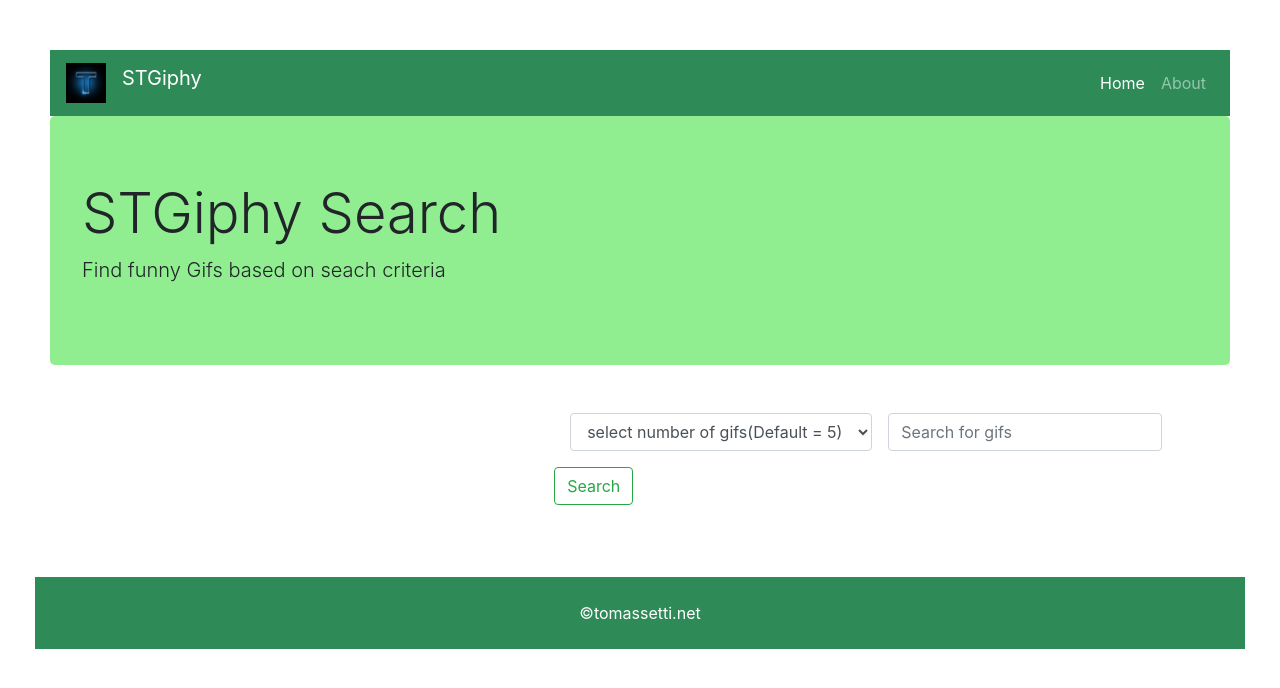
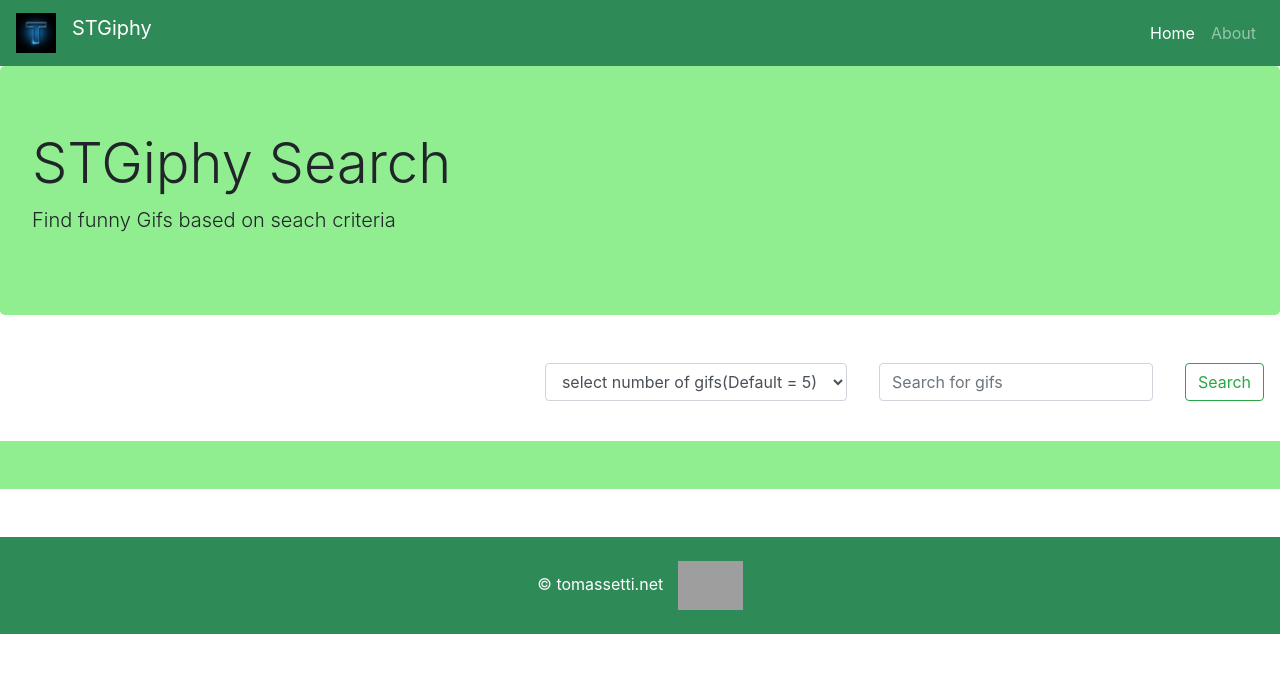
Before and after one commit to scotttct/stgiphy, a plain HTML site: page index.html in a window 1280 px wide. Drawn offline with nearby package versions, Linux system fonts and the light colour scheme; grey boxes are pictures that could not be loaded.

Commit message:
changed layout

```diff
--- a/css/styles.css
+++ b/css/styles.css
@@ -1,5 +1,5 @@
 body {
-  padding: 50px;
+  padding: 0px;
 }
 
 #thumbs {
--- a/index.html
+++ b/index.html
@@ -12,7 +12,7 @@
           <div class="d-flex flex-grow-1">
               <span class="w-100 d-lg-none d-block"><!-- hidden spacer to center brand on mobile --></span>
               <a class="navbar-brand" href="index.html">
-                <img src="T.gif" height="40" alt="Giphy Gif">
+                <img src="./T.gif" height="40" alt="Giphy Gif">
               </a>
               <a class="navbar-brand" href="index.html">STGiphy</a>
               <div class="w-100 text-right">
@@ -32,16 +32,18 @@
               </ul>
           </div>
       </nav>
-      <div class="jumbotron" style="background-color:  lightgreen;">
+      <div class="d-sm-none d-none d-md-block">
+
+        <div class="jumbotron" id="jumbo" style="background-color: lightgreen;">
               <h1 class="display-4">STGiphy Search</h1>
             <p class="lead">Find funny Gifs based on seach criteria</p>
         </div>
+    </div>
     </header>
-    <div class="row">
-      <div class="col-md-5">
-      </div>
-      <div class="col-md-7">
-        <div class="float-right">
+    <div class="row" >
+
+      <div class="col-md-12">
+        <div class="float-lg-right d-sm-inline-block">
           <form class="form-inline pb-4 my-2 my-lg-0" id="searchForm">
             <label for="ddlNum" class="sr-only">select number of gifs</label>
             <select class="form-control m-3" id="ddlNum">
@@ -53,16 +55,16 @@
               <option value="100">100 gifs</option>
             </select>
             <label for="searchInput" class="sr-only"> Search Gifs Input Control</label>
-            <input class="form-control mr-sm-2" id="searchInput" type="search" placeholder="Search for gifs" aria-label="Search" required>
-            <button class="btn btn-outline-success my-2 my-sm-0" id="searchButton" type="submit">Search</button>
+            <input class="form-control m-3" id="searchInput" type="search" placeholder="Search for gifs" aria-label="Search" required>
+            <button class="btn btn-outline-success m-3 " id="searchButton" type="submit">Search</button>
          </form>
         </div>
       </div>
     </div>
-      <div class="row">
+    <div class="row py-4" style="background-color: lightgreen;">
       <div class="col-md-1"></div>
       <div class="col-md-10">
-          <div class="container">
+        <div class="container text-center">
           <div id="thumbs">
           </div>
           <div class="loader-wrapper">
@@ -77,9 +79,13 @@
 <!-- cannot get the footer in the right place! -->
 
     <footer class="row text-light text-center mt-5 p-4" style="background-color: seagreen;">
-      <div class="col-md-4"></div>
-      <div class="col-md-4">&copy;<a href="https://tomassetti.net" style="color:white;">tomassetti.net</a></div>
-      <div class="col-md-4"></div>
+
+      <div class="col">
+        &copy;<a href="https://tomassetti.net" style="color:white;">
+          tomassetti.net</a>
+          <span class="cat"><img style="width: 75px;padding-left: 10px;" src="./giphy-cat.gif" alt="cat gif"></span>
+        </div>
+
     </footer>
 
     <script
```
Also changed, not shown: giphy.gif (added), header-logo-giphy.gif (added), 1 other file. Lines whose indentation alone changed are shown as unchanged.
